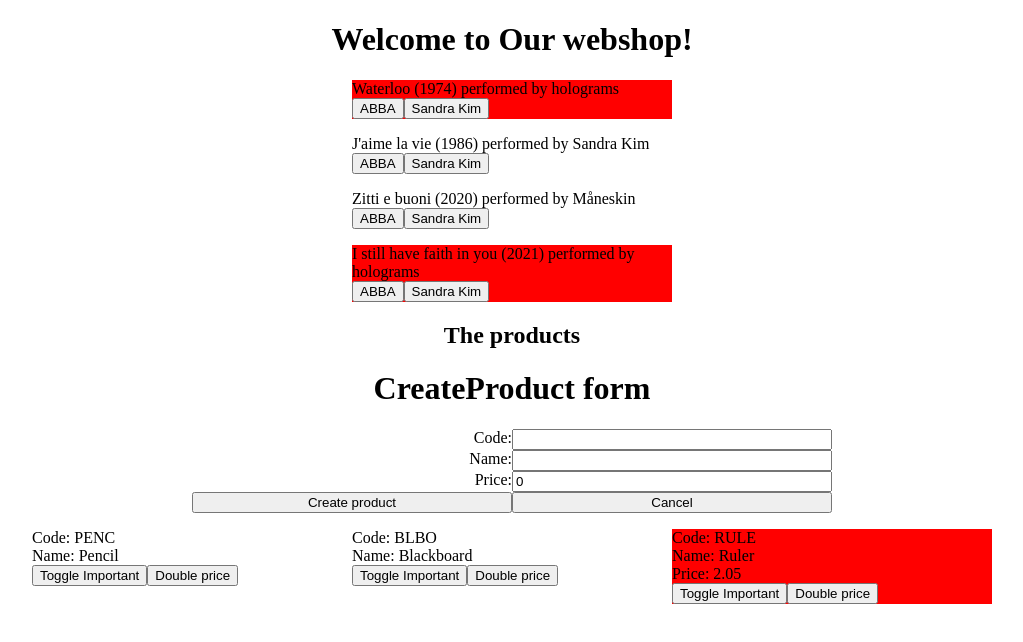
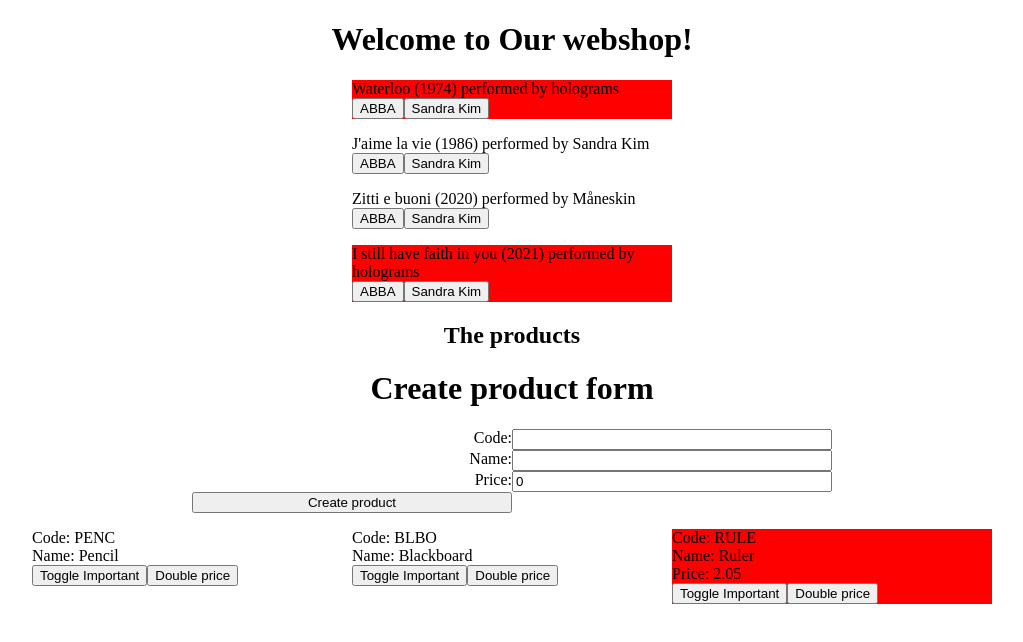
Before and after one commit to Jef-DS/angwebshop, an Angular app: page / in a window 1280 px wide. Shown: the top 642 px of the page, without its empty margins (128-1151 px from the left). Built offline with nearby package versions, Linux system fonts and the light colour scheme.

Commit message:
CreateProduct(final)

```diff
--- a/src/app/product/create-product/create-product.component.html
+++ b/src/app/product/create-product/create-product.component.html
@@ -1,11 +1,7 @@
-<h1>CreateProduct form</h1>
+<h1>Create product form</h1>
 <form class="form">
-    <label class="product-label">Code</label><input type="text" name="code"
-                        [ngModel]="product.code" (ngModelChange)="product.code = $event"/>
-    <label class="product-label">Name</label><input type="text" name="name"
-                        [ngModel]="product.name" (ngModelChange)="product.name = $event"/>
-    <label class="product-label">Price</label><input type="number" name="price"
-                        [ngModel]="product.price" (ngModelChange) ="product.price = $event" />
-    <button type="button" (click)="createProduct()">Create product</button>
-    <button type="button" >Cancel</button>
+    <label class="product-label">Code</label> <input name="code" type="text" [(ngModel)]="product.code">
+    <label class="product-label">Name</label> <input name="name" type="text" [(ngModel)]="product.name">
+    <label class="product-label">Price</label> <input name="price" type="number" [(ngModel)]="product.price">
+    <button (click)="createProduct()">Create product</button>
 </form>
```
